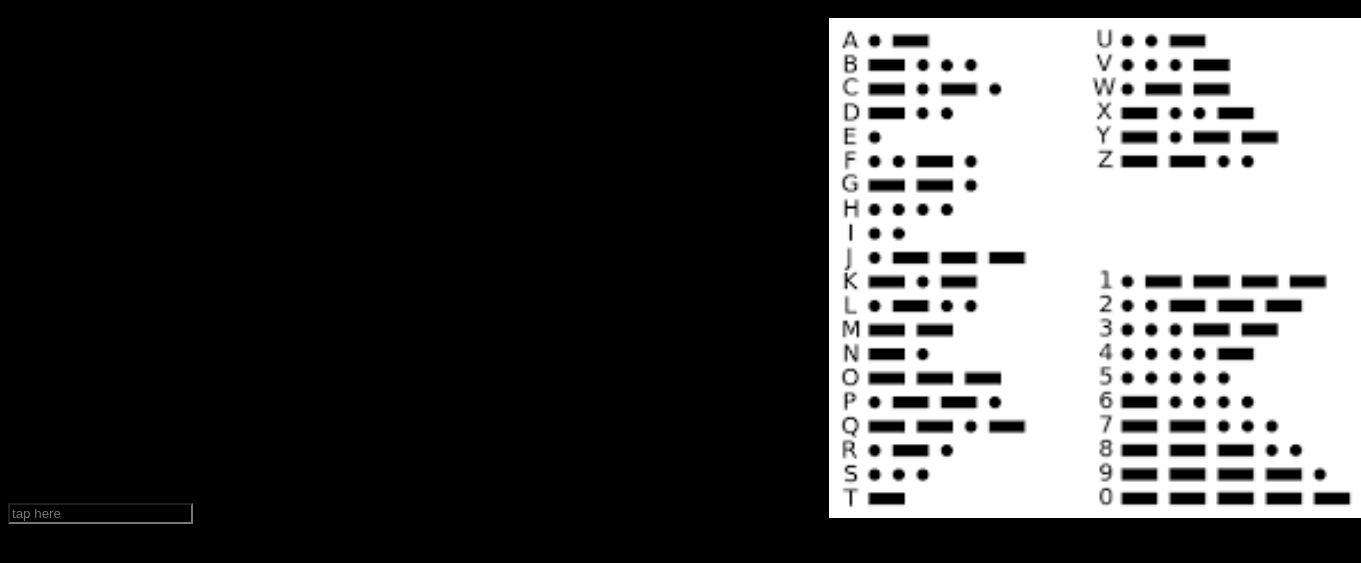
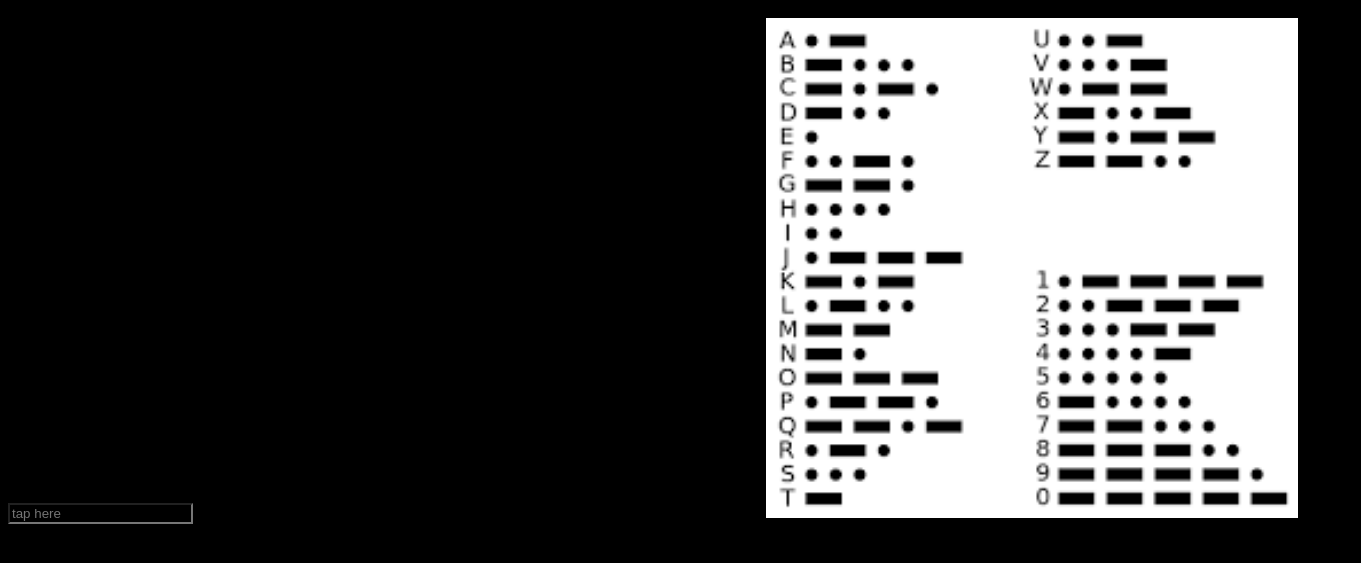
Before and after one commit to Jmccarthy03/Everything, a plain HTML site: page mcode.html in a window 1280 px wide. Shown: the part 57-620 px from the top of the page, 1361 px wide, since content can reach past the window. Drawn offline with Linux system fonts and the light colour scheme.

Commit message:
Adjust left position of #mckey element

```diff
--- a/mcode.html
+++ b/mcode.html
@@ -20,7 +20,7 @@
 
 	#mckey{
 		position: relative;
-		left: 50%;
+		left: 45%;
 		height: 500
 
 	}
```
